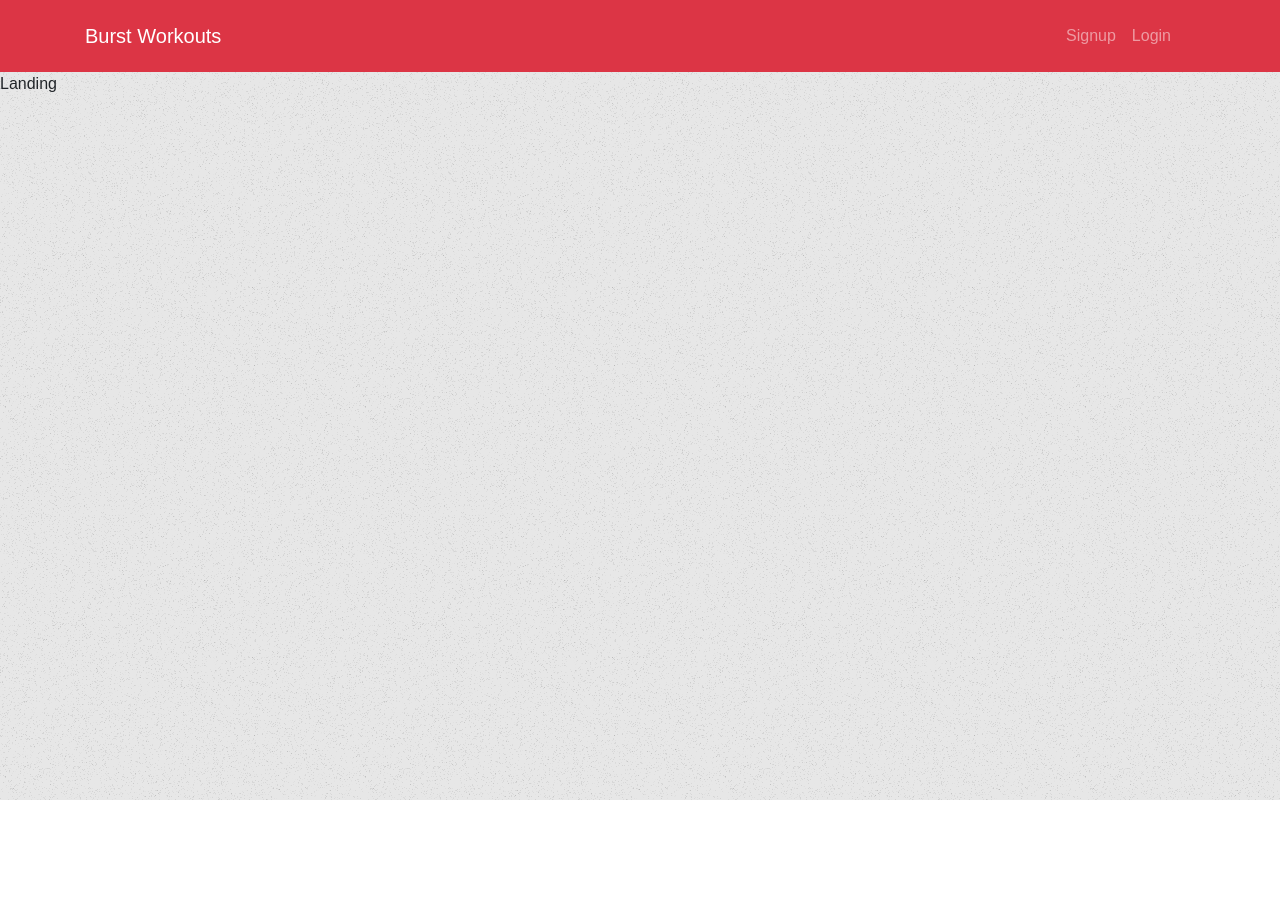
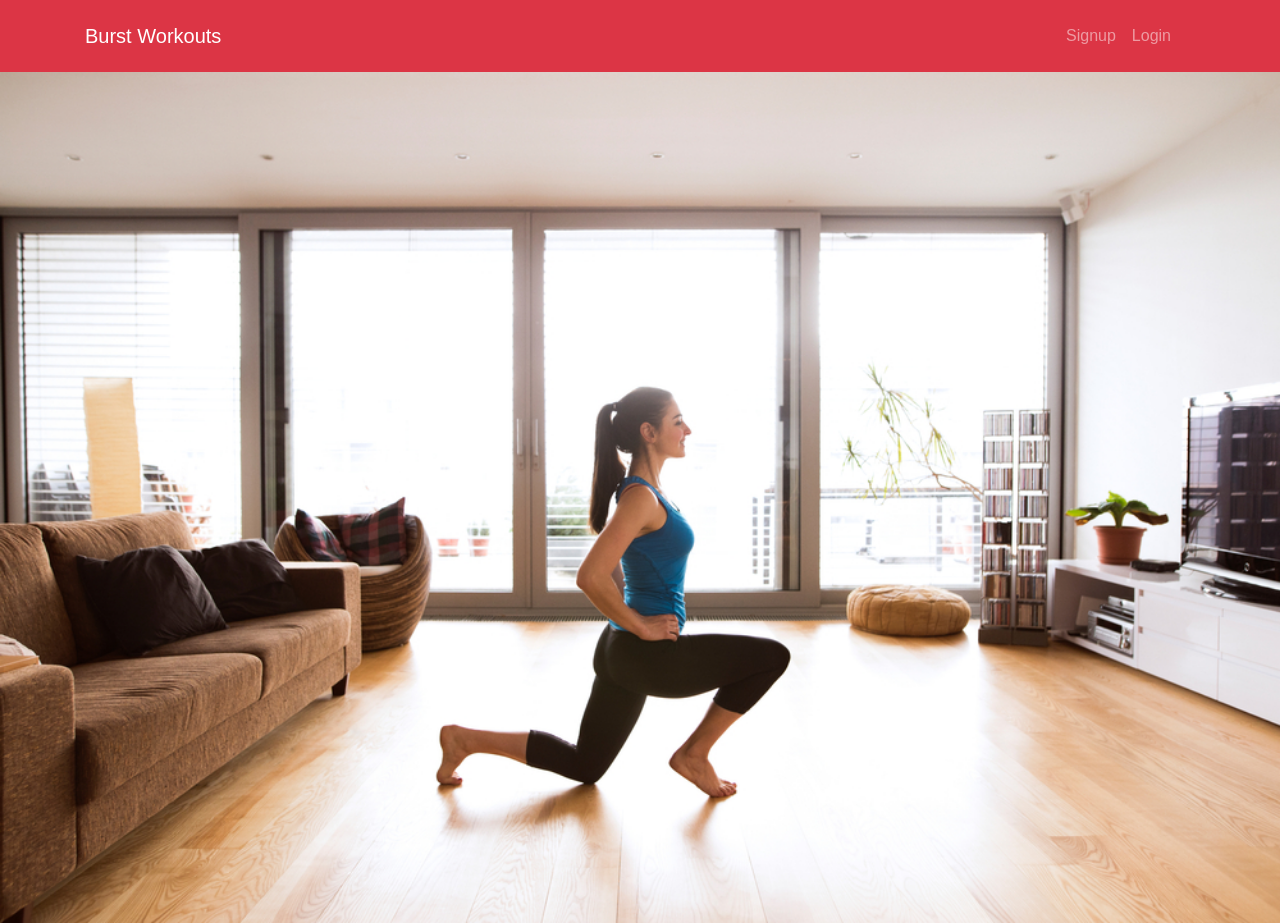
Before and after one commit to clarktyra/burst-workouts, a React (Create React App) app in the folder client/: page / in a window 1280 px wide. Before the commit the page ends 800 px from the top, so only its background shows below. Built offline with nearby package versions, Linux system fonts and the light colour scheme.

Commit message:
made a styled component for image

```diff
--- /dev/null
+++ b/client/src/pages/Landing.css
@@ -0,0 +1,3 @@
+/* body {
+    background-image: url('../images/apartment.jpg');
+} */
--- a/client/src/pages/Landing.js
+++ b/client/src/pages/Landing.js
@@ -1,10 +1,22 @@
 import React, { Component } from 'react';
+import apartment from '../images/apartment.jpg'
+import styled from 'styled-components';
+import './Landing.css';
+
+const Picture = styled.img`
+    width: 100%;
+    border-radius: 0;
+    background-color: blue;
+
+
+`;
+
 
 class Landing extends Component {
     render() {
         return (
             <div>
-            Landing
+            <Picture src={apartment}/>
             </div>
         )
     }
--- a/package.json
+++ b/package.json
@@ -31,6 +31,7 @@
     "react": "^16.9.0",
     "react-compound-timer": "^1.1.4",
     "react-transition-group": "^4.2.2",
-    "reactstrap": "^8.0.1"
+    "reactstrap": "^8.0.1",
+    "styled-components": "^4.3.2"
   }
 }
```
Also changed, not shown: client/src/images/apartment.jpg (added), 1 other file (tests, documents, lock files or other folders).
